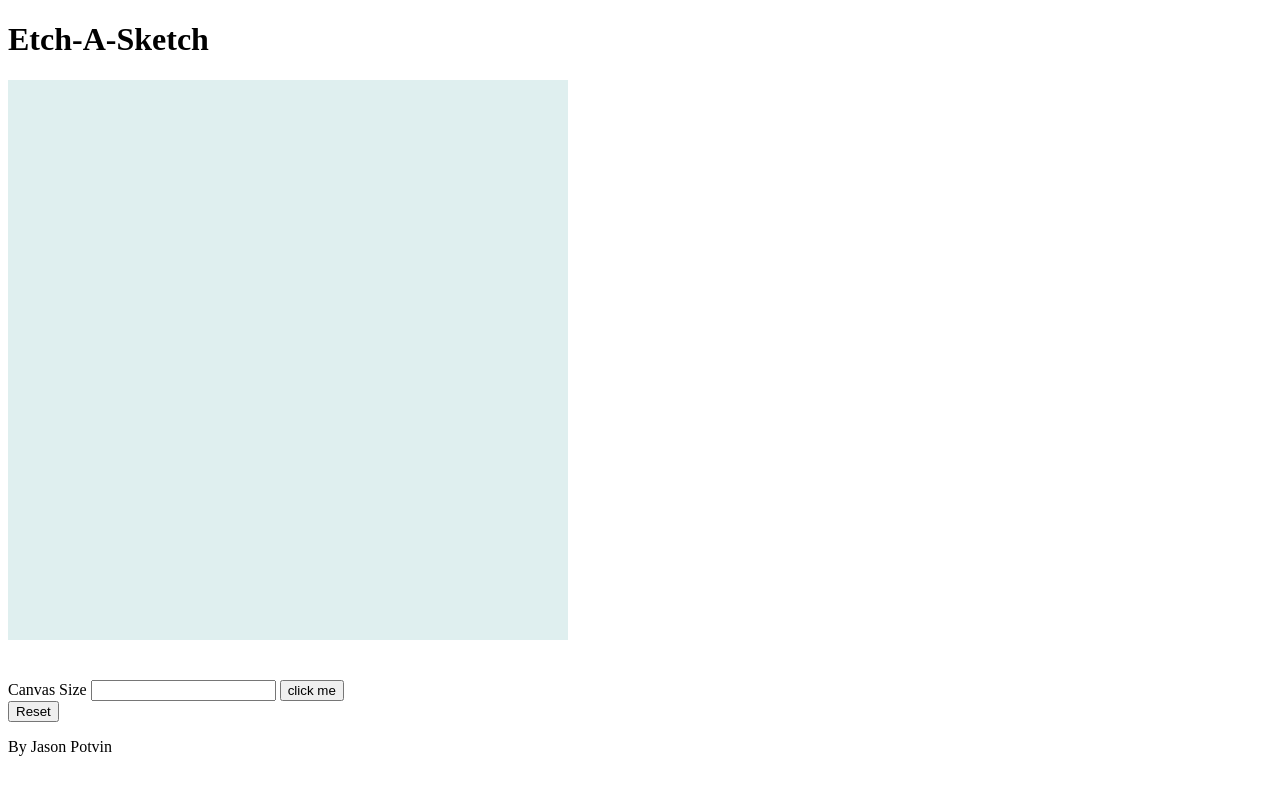
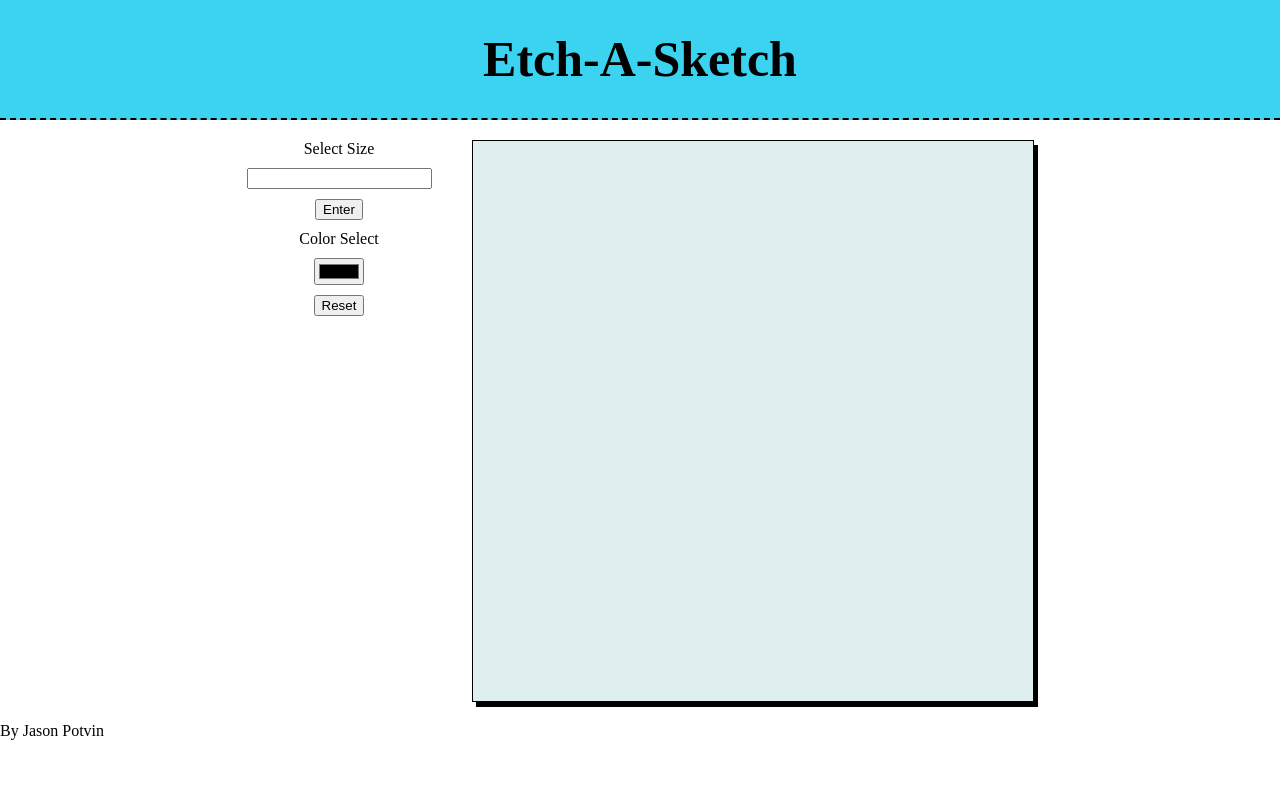
Before and after one commit to Jasonp1992/Etch-a-sketch, a plain HTML site: page index.html in a window 1280 px wide. Drawn offline with Linux system fonts and the light colour scheme.

Commit message:
update ui

```diff
--- a/index.html
+++ b/index.html
@@ -13,16 +13,16 @@
     </div>
 
     <div class="middle-section">
-        <div class="canvas">
+        <div class="controles">
+            <p>Select Size</p>
+            <input type="number" id="square-input" name="square-num">
+            <button type="button" onclick="newSize()">Enter</button>
+            <p>Color Select</p>
+            <input type="color" class="color-picker">
+            <button type="button" class="clear-button">Reset</button>
         </div>
 
-        <div class="controles">
-            <form class="canvas-size">
-                <label for="square-input">Canvas Size</label>
-                <input type="number" id="square-input" name="square-num">
-                <button type="button" onclick="newSize()">click me</button>
-            </form>
-            <button type="button" class="clear-button">Reset</button>
+        <div class="canvas">
         </div>
     </div>
 
--- a/script.js
+++ b/script.js
@@ -3,6 +3,14 @@ const defaultSize = 16
 
 makeSquares(defaultSize)
 setHeightWidth(defaultSize)
+
+const button = document.querySelector('.clear-button');
+button.addEventListener('click', function() {
+    const canvas = document.querySelector('.canvas');
+    canvas.innerHTML = '';
+    makeSquares(defaultSize);
+    setHeightWidth(defaultSize);
+});
 
 function makeSquares(num) {
     const canvas = document.querySelector('.canvas');
@@ -58,11 +66,3 @@ function setHeightWidth(num) {
         gridSquare[i].style.height = `${35/num}rem`;
     }
 }
-
-    const button = document.querySelector('.clear-button');
-    button.addEventListener('click', function() {
-        const canvas = document.querySelector('.canvas');
-        canvas.innerHTML = '';
-        makeSquares(defaultSize);
-        setHeightWidth(defaultSize);
-    })
--- a/style.css
+++ b/style.css
@@ -1,3 +1,6 @@
+* {
+    margin: 0;
+}
 .grid-square {
     font-size: 0;
     margin: 0;
@@ -13,5 +16,31 @@
 
 .canvas {
     display: flex;
-    height: 600px;
+    border: 1px solid black;
+    box-shadow: 4px 5px;
 }
+
+.middle-section {
+    display: flex;
+    justify-content: center;
+    gap: 40px;
+    padding: 20px 0px;
+}
+
+.header {
+    text-align: center;
+    background-color: rgb(60, 211, 241);
+    padding: 30px 0px;
+    border-bottom: 2px dashed black;
+}
+
+.header h1 {
+    font-size: 50px;
+}
+
+.controles {
+    display: flex;
+    flex-direction: column;
+    gap: 10px;
+    align-items: center;
+}
```
